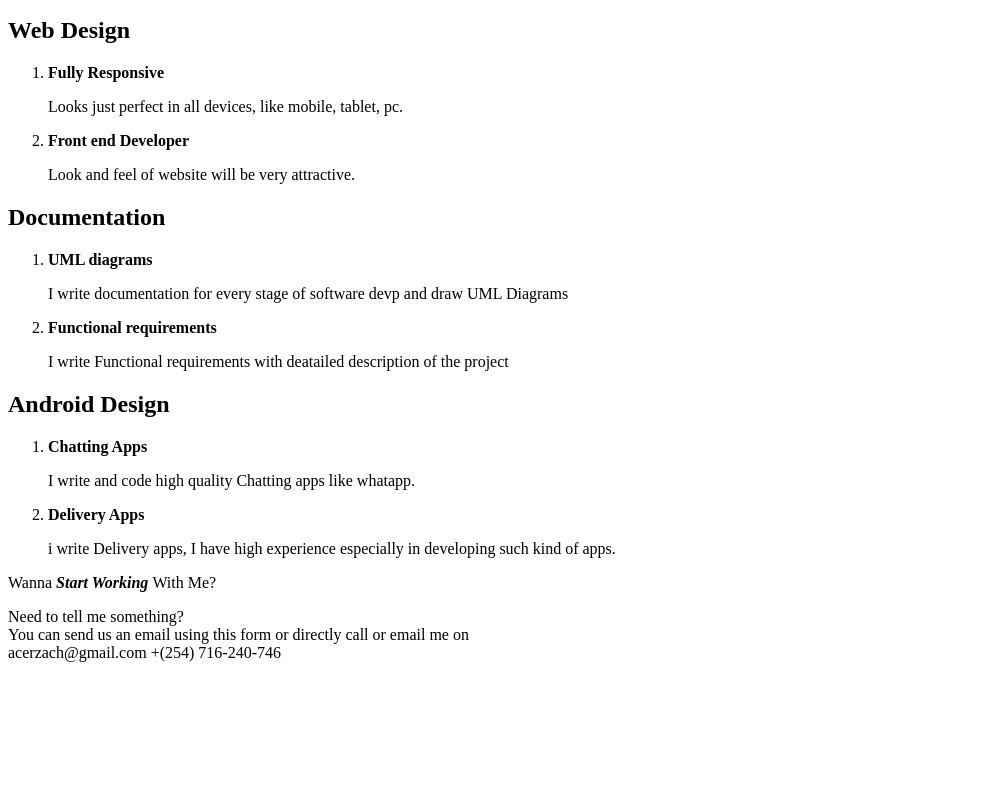
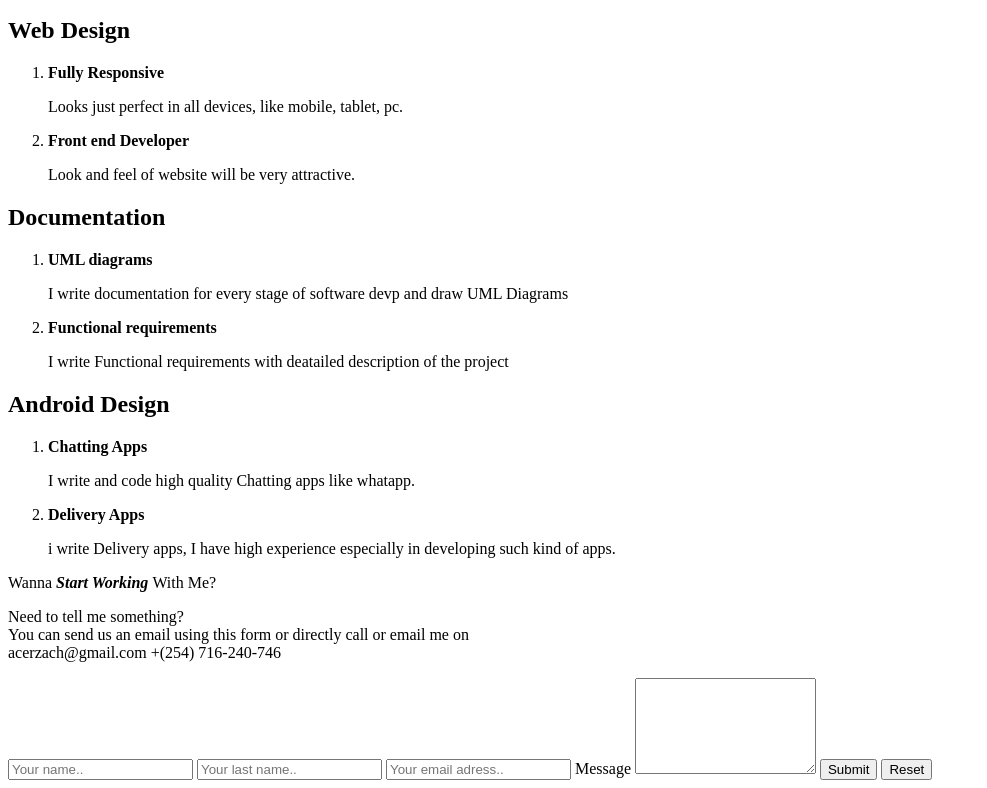
Before and after one commit to marvzach/Portfolio, a plain HTML site: page index.html in a window 1280 px wide. Shown: the part 2201-2989 px from the top of the page, without its empty margins (0-987 px from the left). Before the commit the page ends 2879 px from the top, so only its background shows below. Drawn offline with Linux system fonts and the light colour scheme; a web font is replaced by a local one.

Commit message:
Added Contact form  using Input tag and used class selector

```diff
--- a/index.html
+++ b/index.html
@@ -87,5 +87,25 @@
                   You can send us an email using this form or directly  call or email me on <br>
                   <span>acerzach@gmail.com     +(254) 716-240-746 </span></p>
                 </div>
+                <div class="contact-us">
+                    <div class="contact-us-form">
+
+                      <input type="text" id="fname" name="firstname" placeholder="Your name..">
+
+                      <input type="text" id="lname" name="lastname" placeholder="Your last name..">
+
+                      <input type="email" id="email" name="email" placeholder="Your email adress..">
+                      <label for="subject">Message</label>
+                      <textarea id="subject" name="subject" placeholder="Write something.." style="height:90px"> </textarea>
+                      <input type="submit" value="Submit">
+                      <input type="reset" value="Reset">
+
+                    </form>
+                  </div>
+                </div>
+
+              </div>
+            </div>
+          </section>
         </body>
         </html>
```
